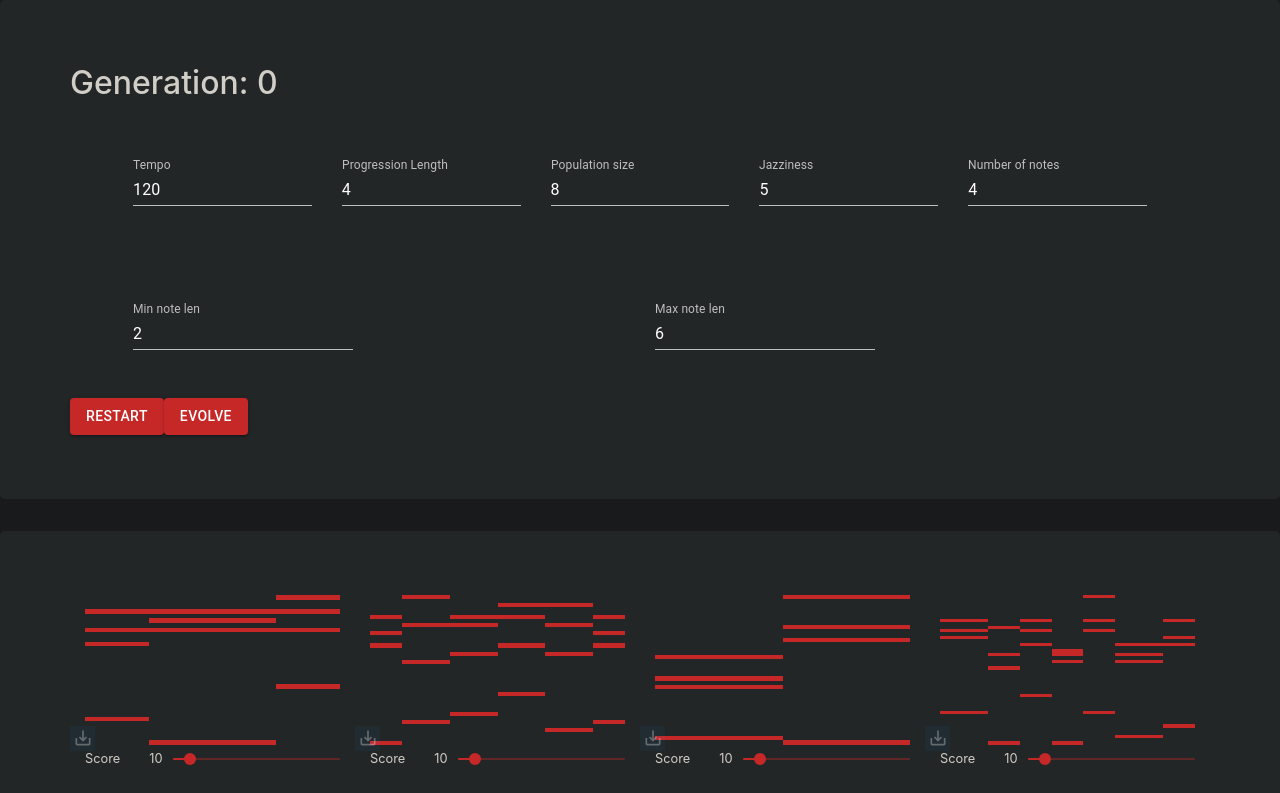
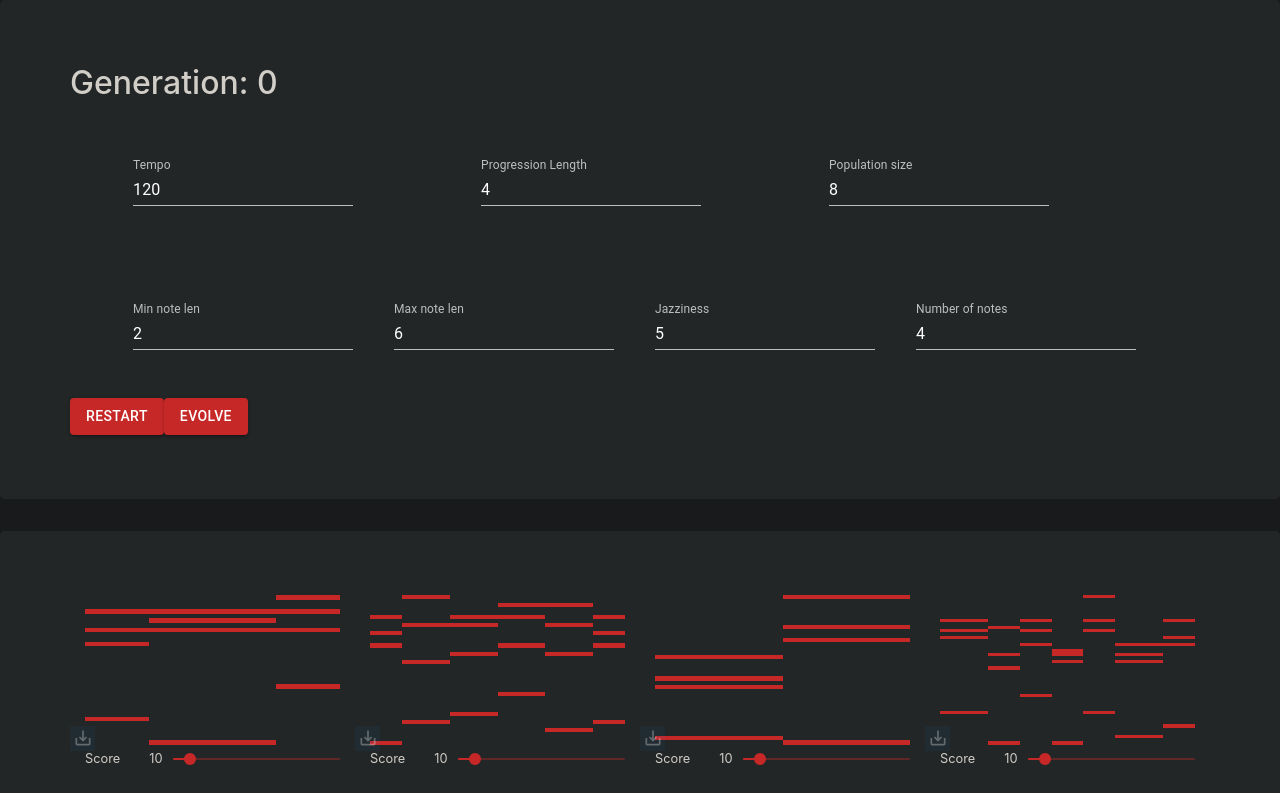
Before and after one commit to TheCommonCold/midi-generator, a React (Create React App) app: page / in a window 1280 px wide. Shown: the top 793 px of the page. Built offline with nearby package versions, Linux system fonts and the light colour scheme.

Commit message:
Disabling inputs

```diff
--- a/src/components/ControlPanel.jsx
+++ b/src/components/ControlPanel.jsx
@@ -23,6 +23,10 @@ function ControlPanel() {
     const [tempo, settempo] = useState(120)
 
     const dispatch = useDispatch()
+
+    let disabled = 0
+    if(generation>0)
+        disabled = 1
 
     const handleChange = (e) => {
         if(e.target.name==='tempo'){
@@ -60,18 +64,18 @@ function ControlPanel() {
             </Row>
             <Row className='p-5'>
                 <Col><TextField name='tempo' label="Tempo" type="number" onChange={handleChange} value={tempo}/></Col>
-                <Col><TextField name='progressionLength' label="Progression Length" type="number" onChange={handleChange} value={state.progressionLength}/></Col>
-                <Col><TextField name='populationSize' label="Population size" type="number" onChange={handleChange} value={state.populationSize}/></Col>
-                <Col><TextField name='jazziness' label="Jazziness" type="number" onChange={handleChange} value={state.jazziness}/></Col>
-                <Col><TextField name='numberOfNotes' label="Number of notes" type="number" onChange={handleChange} value={state.numberOfNotes}/></Col>
+                <Col><TextField disabled={disabled} name='progressionLength' label="Progression Length" type="number" onChange={handleChange} value={state.progressionLength}/></Col>
+                <Col><TextField disabled={disabled} name='populationSize' label="Population size" type="number" onChange={handleChange} value={state.populationSize}/></Col>
             </Row>
             <Row className='p-5'>
                         <Col>
-                        <TextField name='windowmin' label="Min note len" type="number" onChange={handleChange} value={state.windowmin}/>
+                        <TextField disabled={disabled} name='windowmin' label="Min note len" type="number" onChange={handleChange} value={state.windowmin}/>
                         </Col>
                         <Col>
-                        <TextField name='windowmax' label="Max note len" type="number" onChange={handleChange} value={state.windowmax}/>
+                        <TextField disabled={disabled} name='windowmax' label="Max note len" type="number" onChange={handleChange} value={state.windowmax}/>
                         </Col>
+                        <Col><TextField disabled={disabled} name='jazziness' label="Jazziness" type="number" onChange={handleChange} value={state.jazziness}/></Col>
+                <Col><TextField disabled={disabled} name='numberOfNotes' label="Number of notes" type="number" onChange={handleChange} value={state.numberOfNotes}/></Col>
                     </Row>
             <Row>
                 <Button variant="contained" color="primary" onClick={restart}>
```
Also changed, not shown: 1 other file (tests, documents, lock files or other folders).
